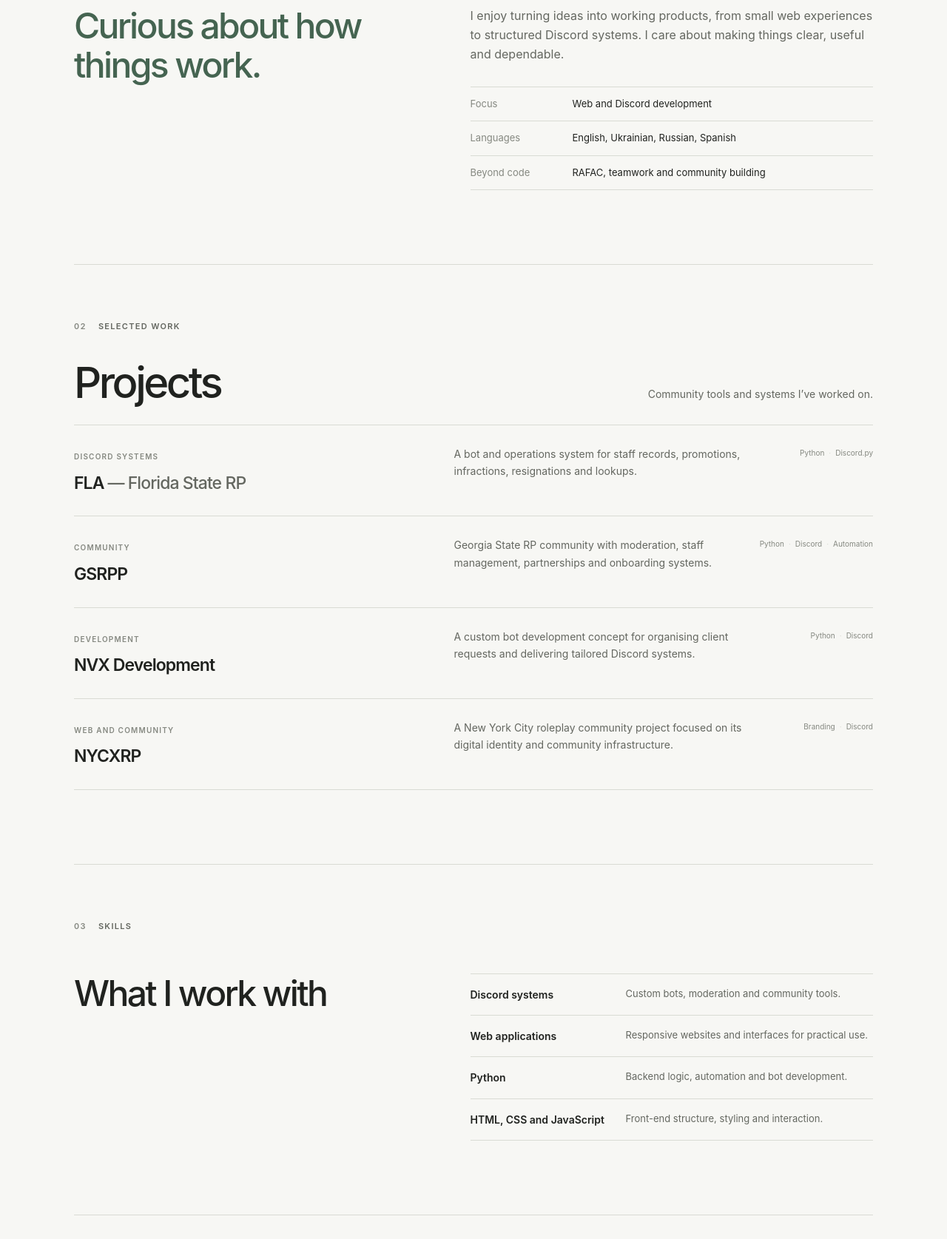
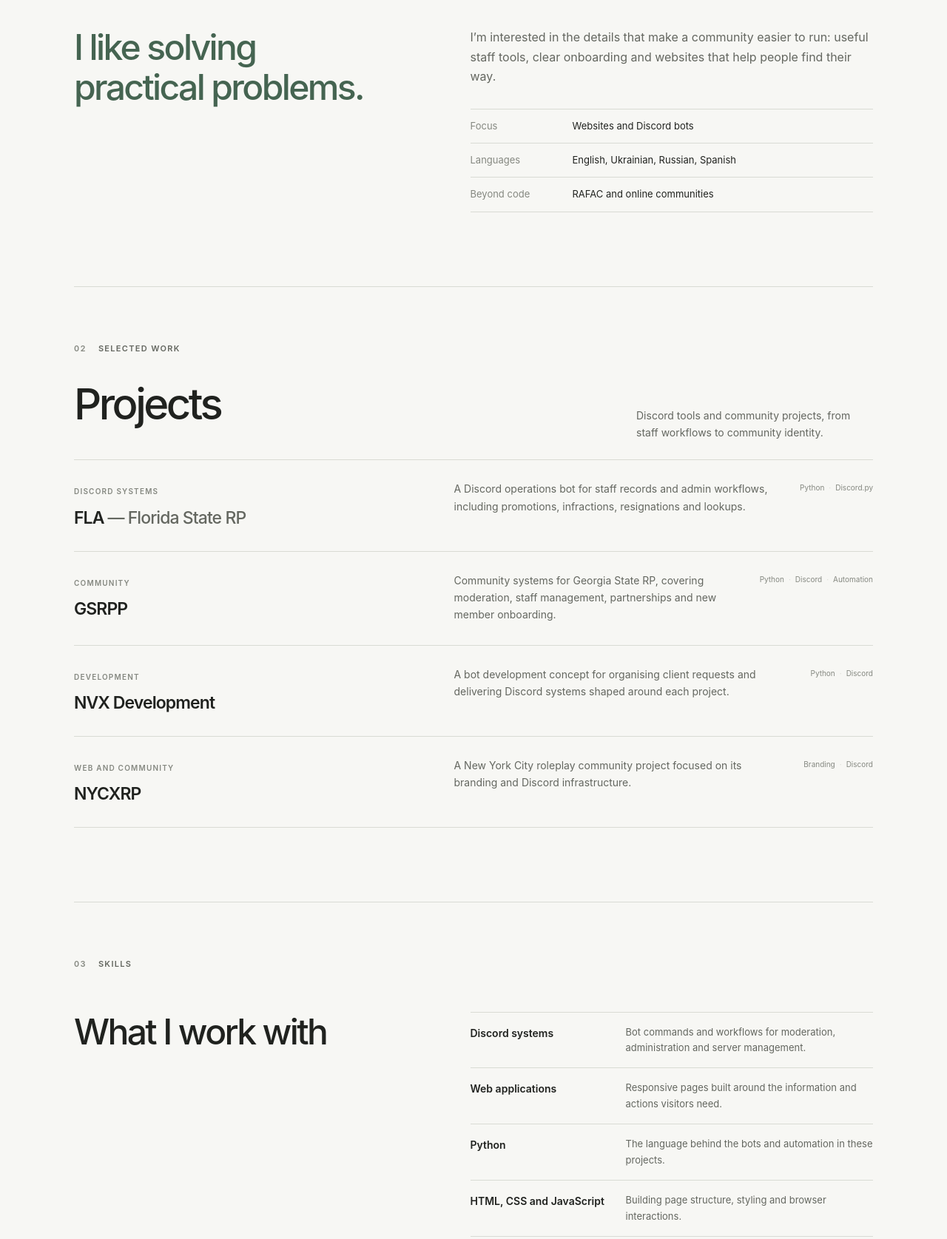
Before and after one commit to ThatNavalGuy/navals-portfolio, a plain HTML site: page index.html in a window 1280 px wide. Shown: the part 840-2515 px from the top of the page at 74% size. Drawn offline with Linux system fonts and the light colour scheme.

Commit message:
Rewrite portfolio copy with more specific language

```diff
--- a/index.html
+++ b/index.html
@@ -3,7 +3,7 @@
 <head>
   <meta charset="UTF-8">
   <meta name="viewport" content="width=device-width, initial-scale=1">
-  <meta name="description" content="Naval_VX builds web applications, Discord bots and practical digital systems.">
+  <meta name="description" content="Portfolio of Naval_VX, a UK-based developer building websites and Discord bots for online communities.">
   <meta name="theme-color" content="#f7f7f4">
   <title>Naval_VX — Developer</title>
   <link rel="stylesheet" href="style.css">
@@ -26,9 +26,9 @@
   <main id="home">
     <section class="hero section" aria-labelledby="intro-title">
       <p class="eyebrow"><span class="eyebrow-line" aria-hidden="true"></span>Developer · United Kingdom</p>
-      <h1 id="intro-title">Useful things,<br><em>thoughtfully built.</em></h1>
+      <h1 id="intro-title">Websites and bots<br><em>for online communities.</em></h1>
       <div class="hero-bottom">
-        <p class="hero-text">I’m Naval_VX. I build web applications and Discord systems that help people get things done.</p>
+        <p class="hero-text">I’m Naval_VX, a developer based in the UK. I make websites and Discord bots, including tools that help communities organise their day-to-day work.</p>
         <a class="text-link" href="#work">View selected work <span aria-hidden="true">↓</span></a>
       </div>
     </section>
@@ -36,13 +36,13 @@
     <section class="section about-section" id="about" aria-labelledby="about-title">
       <div class="section-label"><span>01</span> About</div>
       <div class="about-layout">
-        <h2 id="about-title">Curious about how things work.</h2>
+        <h2 id="about-title">I like solving practical problems.</h2>
         <div class="about-copy">
-          <p>I enjoy turning ideas into working products, from small web experiences to structured Discord systems. I care about making things clear, useful and dependable.</p>
+          <p>I’m interested in the details that make a community easier to run: useful staff tools, clear onboarding and websites that help people find their way.</p>
           <dl class="facts">
-            <div><dt>Focus</dt><dd>Web and Discord development</dd></div>
+            <div><dt>Focus</dt><dd>Websites and Discord bots</dd></div>
             <div><dt>Languages</dt><dd>English, Ukrainian, Russian, Spanish</dd></div>
-            <div><dt>Beyond code</dt><dd>RAFAC, teamwork and community building</dd></div>
+            <div><dt>Beyond code</dt><dd>RAFAC and online communities</dd></div>
           </dl>
         </div>
       </div>
@@ -52,24 +52,24 @@
       <div class="section-label"><span>02</span> Selected work</div>
       <div class="section-intro">
         <h2 id="work-title">Projects</h2>
-        <p>Community tools and systems I’ve worked on.</p>
+        <p>Discord tools and community projects, from staff workflows to community identity.</p>
       </div>
       <div class="project-list">
         <article class="project">
           <div class="project-heading"><span class="project-type">Discord systems</span><h3>FLA <span>— Florida State RP</span></h3></div>
-          <div class="project-detail"><p>A bot and operations system for staff records, promotions, infractions, resignations and lookups.</p><ul class="tags" aria-label="Technologies"><li>Python</li><li>Discord.py</li></ul></div>
+          <div class="project-detail"><p>A Discord operations bot for staff records and admin workflows, including promotions, infractions, resignations and lookups.</p><ul class="tags" aria-label="Technologies"><li>Python</li><li>Discord.py</li></ul></div>
         </article>
         <article class="project">
           <div class="project-heading"><span class="project-type">Community</span><h3>GSRPP</h3></div>
-          <div class="project-detail"><p>Georgia State RP community with moderation, staff management, partnerships and onboarding systems.</p><ul class="tags" aria-label="Technologies"><li>Python</li><li>Discord</li><li>Automation</li></ul></div>
+          <div class="project-detail"><p>Community systems for Georgia State RP, covering moderation, staff management, partnerships and new member onboarding.</p><ul class="tags" aria-label="Technologies"><li>Python</li><li>Discord</li><li>Automation</li></ul></div>
         </article>
         <article class="project">
           <div class="project-heading"><span class="project-type">Development</span><h3>NVX Development</h3></div>
-          <div class="project-detail"><p>A custom bot development concept for organising client requests and delivering tailored Discord systems.</p><ul class="tags" aria-label="Technologies"><li>Python</li><li>Discord</li></ul></div>
+          <div class="project-detail"><p>A bot development concept for organising client requests and delivering Discord systems shaped around each project.</p><ul class="tags" aria-label="Technologies"><li>Python</li><li>Discord</li></ul></div>
         </article>
         <article class="project">
           <div class="project-heading"><span class="project-type">Web and community</span><h3>NYCXRP</h3></div>
-          <div class="project-detail"><p>A New York City roleplay community project focused on its digital identity and community infrastructure.</p><ul class="tags" aria-label="Technologies"><li>Branding</li><li>Discord</li></ul></div>
+          <div class="project-detail"><p>A New York City roleplay community project focused on its branding and Discord infrastructure.</p><ul class="tags" aria-label="Technologies"><li>Branding</li><li>Discord</li></ul></div>
         </article>
       </div>
     </section>
@@ -79,10 +79,10 @@
       <div class="skills-layout">
         <h2 id="skills-title">What I work with</h2>
         <ul class="skills-list">
-          <li><h3>Discord systems</h3><p>Custom bots, moderation and community tools.</p></li>
-          <li><h3>Web applications</h3><p>Responsive websites and interfaces for practical use.</p></li>
-          <li><h3>Python</h3><p>Backend logic, automation and bot development.</p></li>
-          <li><h3>HTML, CSS and JavaScript</h3><p>Front-end structure, styling and interaction.</p></li>
+          <li><h3>Discord systems</h3><p>Bot commands and workflows for moderation, administration and server management.</p></li>
+          <li><h3>Web applications</h3><p>Responsive pages built around the information and actions visitors need.</p></li>
+          <li><h3>Python</h3><p>The language behind the bots and automation in these projects.</p></li>
+          <li><h3>HTML, CSS and JavaScript</h3><p>Building page structure, styling and browser interactions.</p></li>
         </ul>
       </div>
     </section>
@@ -90,9 +90,9 @@
     <section class="section contact-section" id="contact" aria-labelledby="contact-title">
       <div class="section-label"><span>04</span> Contact</div>
       <div class="contact-layout">
-        <h2 id="contact-title">Have a project in mind?</h2>
+        <h2 id="contact-title">What are you building?</h2>
         <div>
-          <p>For websites, Discord systems or other useful ideas, get in touch.</p>
+          <p>Need a website or Discord bot for a community project? Tell me what you have in mind.</p>
           <a class="contact-link" href="mailto:thatnavalguy01@gmail.com">thatnavalguy01@gmail.com <span aria-hidden="true">↗</span></a>
         </div>
       </div>
```
